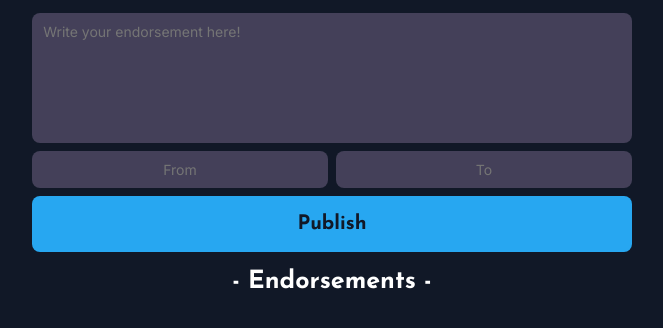
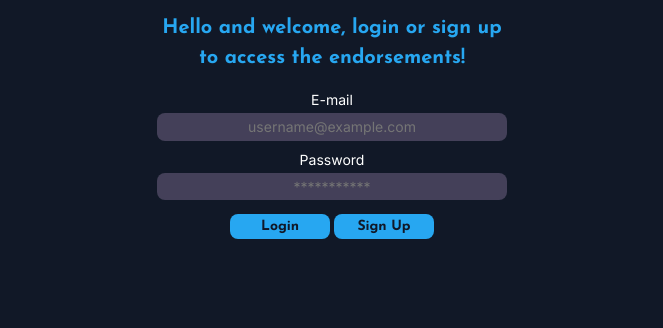
Before and after one commit to ffernandocosta/we-are-the-champions, a plain HTML site: page index.html in a window 1280 px wide. Shown: the part 120-448 px from the top of the page, without its empty margins (308-971 px from the left). Drawn offline with Linux system fonts and the light colour scheme; no server answers.

Commit message:
feat: add authentication form HTML and styles

```diff
--- a/assets/css/styles.css
+++ b/assets/css/styles.css
@@ -16,6 +16,7 @@
     --fw-regular: 400;
     --fw-bold: 700;
 
+    --fs-400: 0.500rem;
     --fs-500: 0.875rem;
     --fs-600: 1.25rem;
     --fs-700: 1.375rem;
@@ -52,6 +53,78 @@ body {
     font-size: clamp(var(--fs-600), -1.027rem + 8.649vw, var(--fs-900));
     margin: 0 0 1rem 0;
 
+}
+
+/* AUTHENTICATION FORM */
+
+.auth--form {
+    margin: 0 auto;
+    max-width: 350px;
+}
+
+.auth--form fieldset {
+    display: flex;
+    flex-direction: column;
+    gap: 0.3rem;
+    border: none;
+    color: var(--clr-neutral);
+    text-align: center;
+}
+
+.auth--form fieldset legend {
+    display: grid;
+    font-family: var(--ff-secondary);
+    font-size: clamp(var(--fs-500), -1.027rem + 8.649vw, var(--fs-600));
+    margin: 0 0 1rem 0;
+    color: var(--clr-primary);
+}
+
+.form-group-input {
+    display: grid;
+    gap: 0.2rem;
+    margin: 0 0 0.2rem 0;;
+}
+
+.user-email,
+.user-password {
+    text-align: center;
+    box-sizing: border-box;
+    margin: 0 auto;
+    width: 100%;
+    padding: 0.2rem 0.5rem;
+    background-color: var(--clr-secondary);
+    border: none;
+    border-radius: 0.5rem;
+
+        &:focus {
+            outline: solid 2px var(--clr-primary);
+        }
+}
+
+.auth--sign-up,
+.auth--login {
+    width: 100px;
+    padding: 0.1rem 0.5rem;
+    margin: 0.4rem 0 0 0;
+    background-color: var(--clr-primary);
+    border-radius: 0.5rem;
+    border: none;
+    color: var(--clr-background);
+    font-size: var(--fs-500);
+    font-weight: var(--fw-bold);
+    font-family: var(--ff-secondary);
+
+        &:hover {
+            background-color: hsla(202, 88%, 60%, 1);
+            cursor: pointer;
+            box-shadow: hsla(202, 88%, 55%, 0.1) 0px 10px 50px;
+        }
+
+}
+
+/* ENDORSEMENTS SECTION */
+.endorsements--section {
+    display: none;
 }
 
 /* ENDORSEMENT FORM */
--- a/index.html
+++ b/index.html
@@ -17,12 +17,38 @@
 <body>
     <main>
         <div class="container">
-            <article class="hero--wrapper">
-                <img src="/assets/images/Freddie.svg" alt="White logo of Freddie with his hands in the air">
-                <h1 class="hero--title">We are the Champions</h1>
-            </article>
+            <section>
+                <article class="hero--wrapper">
+                    <img src="/assets/images/Freddie.svg" alt="White logo of Freddie with his hands in the air">
+                    <h1 class="hero--title">We are the Champions</h1>
+                </article>
 
-            <section>
+                <form class="auth--form" id="auth--form">
+                    <fieldset>
+                        <legend>
+                            Hello and welcome, login or sign up to access the endorsements!
+                        </legend>
+
+                        <div class="form-group-input">
+                            <label for="user-email" class="label-email">E-mail</label>
+                            <input type="email" class="user-email" id="user-email" placeholder="username@example.com" minlength="3" maxlength="64" required>
+                        </div>
+
+                        <div class="form-group-input">
+                            <label for="user-password" class="label-password">Password</label>
+                            <input type="password" class="user-password" id="user-password" placeholder="***********" minlength="3" maxlength="20" required>
+                        </div>
+
+                        <div class="form-group-submit">
+                            <input type="submit" id="auth--login" class="auth--login" value="Login">
+                            <input type="submit" id="auth--sign-up" class="auth--sign-up" value="Sign Up">
+                        </div>
+                    </fieldset>
+                </form>
+            </section>
+
+
+            <section class="endorsements--section">
                 <form class="endorsement--form" id="endorsement--form">
                     <textarea name="endorsements" id="endorsement-textarea" class="endorsement-post-content" placeholder="Write your endorsement here!" minlength="50" maxlength="400" required></textarea>
                     <input type="text" class="input-from" id="input-from" placeholder="From" maxlength="15" required>
```
